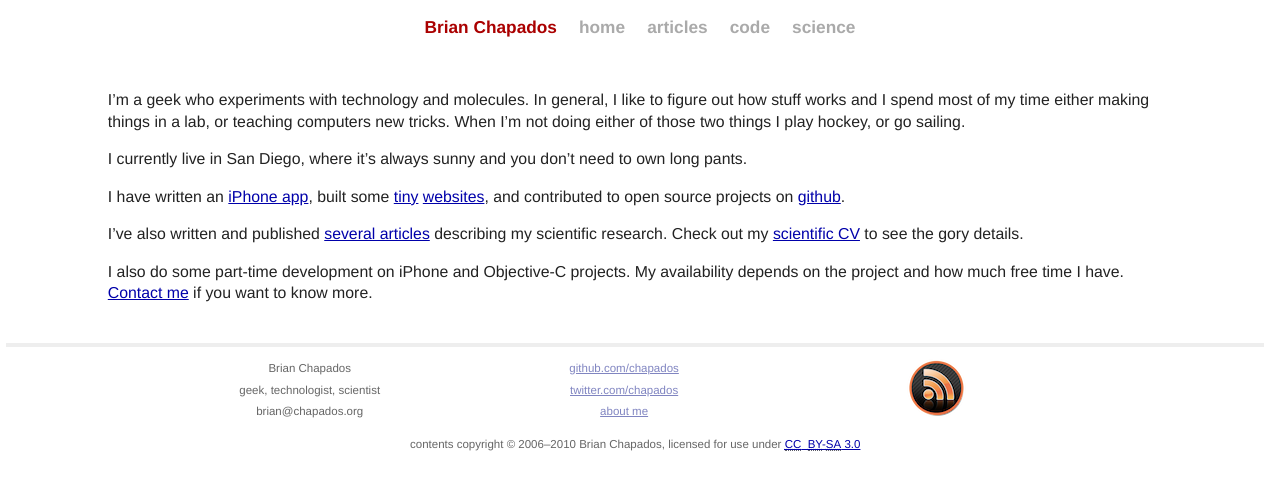
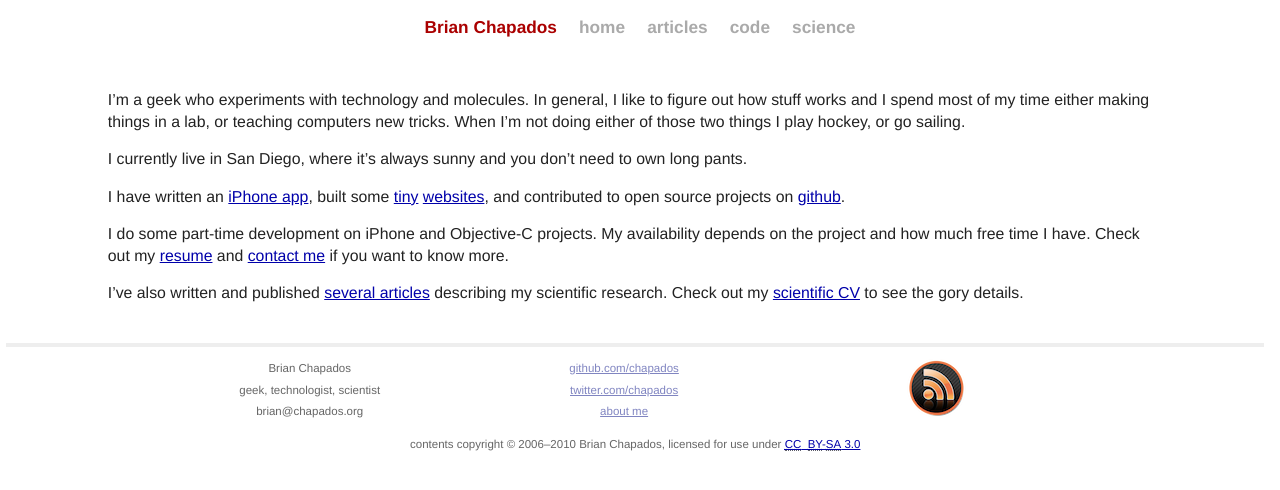
Before and after one commit to chapados/chapados.github.io, a Jekyll site: the page built from about/index.markdown, in a window 1280 px wide. Shown: the top 490 px of the page. Built offline with Jekyll 4.4.1, drawn with Linux system fonts in a browser that asks for light colours; nearby versions of some CDN libraries; Markdown is read by kramdown in place of the engine named in the settings.

Commit message:
Add link to resume on about page

```diff
--- a/about/index.markdown
+++ b/about/index.markdown
@@ -13,12 +13,13 @@
 I have written an [iPhone app][wildcard], built some [tiny][hotworm] [websites][sdbhl],
 and contributed to open source projects on [github][].
 
+I do some part-time development on iPhone and Objective-C projects. My availability
+depends on the project and how much free time I have.  Check out my [resume][] and
+[contact me][email] if you want to know more.
+
 I've also written and published [several articles][science] describing my scientific
 research. Check out my [scientific CV][cv] to see the gory details.
 
-I also do some part-time development on iPhone and Objective-C projects. My availability
-depends on the project and how much free time I have.  [Contact me][email] if you want
-to know more.
 
 [wildcard]: http://itunes.apple.com/WebObjects/MZStore.woa/wa/viewSoftware?id=336539998&mt=8
 [hotworm]: http://www.scripps.edu/~chapbr/blast
@@ -26,4 +27,5 @@
 [github]: http://github.com/chapados
 [science]: /science
 [cv]: /about/cv
+[resume]: /about/resume
 [email]: mailto:brian@chapados.org
```
